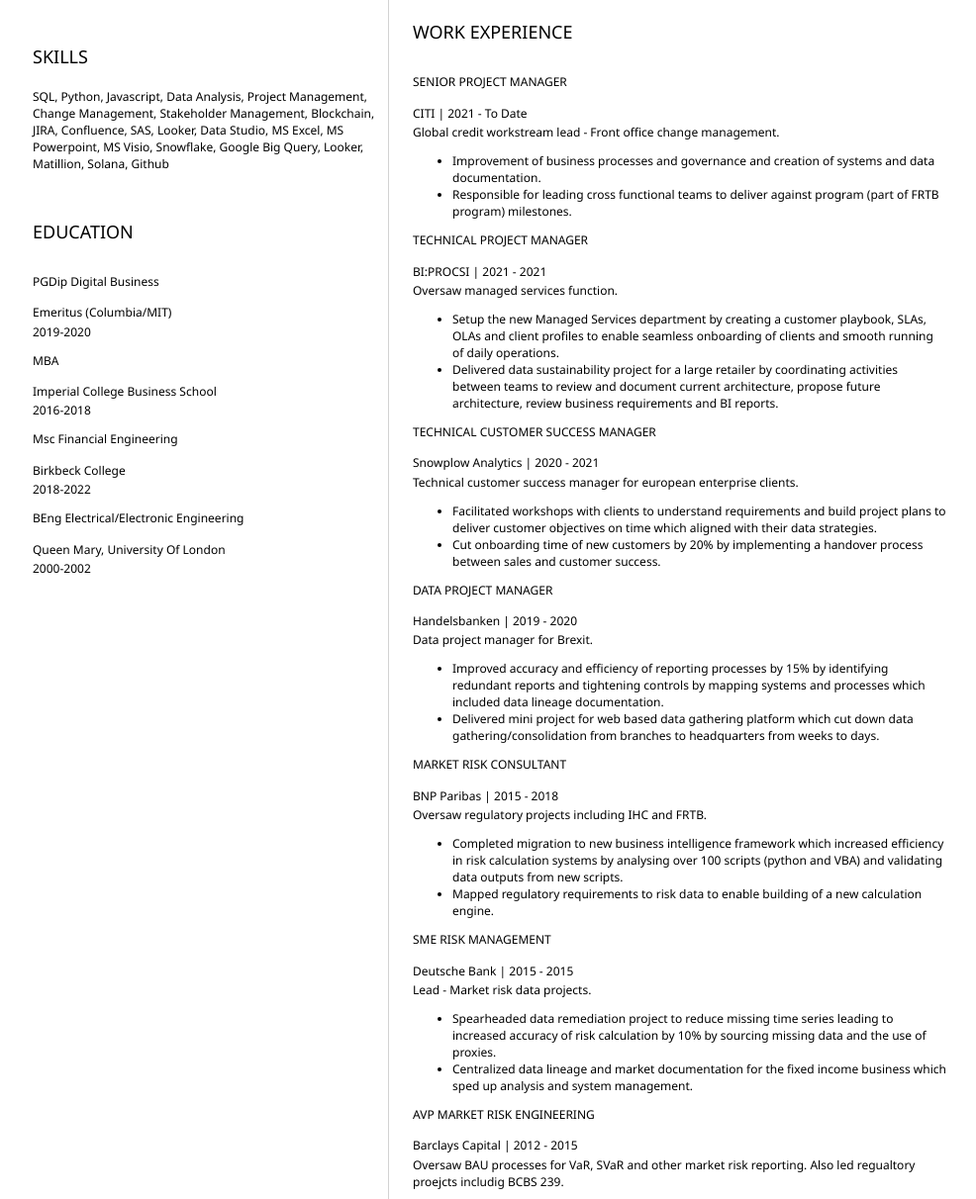
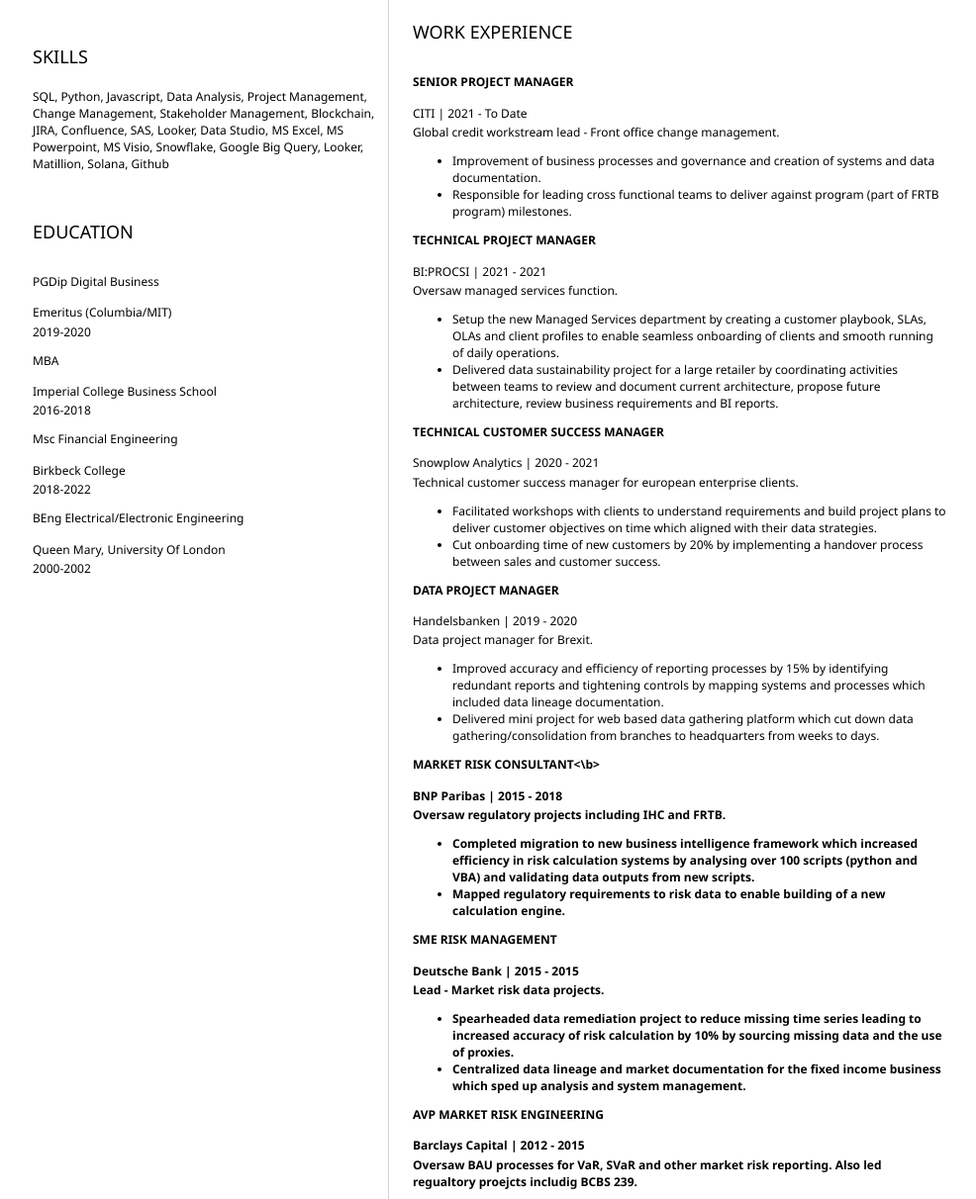
Before and after one commit to banke-a/banke-ajayi, a plain HTML site: page index.html in a window 1280 px wide. Shown: the part 309-1521 px from the top of the page at 99% size, without its empty margins (151-1137 px from the left). Drawn offline with Linux system fonts and the light colour scheme.

Commit message:
Update index.html

```diff
--- a/index.html
+++ b/index.html
@@ -81,7 +81,7 @@
 				<section>
 					<h2>WORK EXPERIENCE</h2>
 					<!-- your work experience -->
-                    <h3>SENIOR PROJECT MANAGER</h3>
+                    <h3><b>SENIOR PROJECT MANAGER</b></h3>
 <p>
 		CITI | 2021 - To Date
 </p>
@@ -92,7 +92,7 @@
 		<li>Improvement of business processes and governance and creation of systems and data documentation.</li>
 		<li>Responsible for leading cross functional teams to deliver against program (part of FRTB program) milestones.</li>
 </ul>
-<h3>TECHNICAL PROJECT MANAGER</h3>
+<h3><b>TECHNICAL PROJECT MANAGER</b></h3>
 <p>
     BI:PROCSI | 2021 - 2021
 </p>
@@ -103,7 +103,7 @@
 		<li>Setup the new Managed Services department by creating a customer playbook, SLAs, OLAs and client profiles to enable seamless onboarding of clients and smooth running of daily operations.</li>
 		<li>Delivered data sustainability project for a large retailer by coordinating activities between teams to review and document current architecture, propose future architecture, review business requirements and BI reports.</li>
 </ul>
-<h3>TECHNICAL CUSTOMER SUCCESS MANAGER</h3>
+<h3><b>TECHNICAL CUSTOMER SUCCESS MANAGER</b></h3>
 <p>
 		Snowplow Analytics | 2020 - 2021
 </p>
@@ -114,7 +114,7 @@
 		<li>Facilitated workshops with clients to understand requirements and build project plans to deliver customer objectives on time which aligned with their data strategies.</li>
 		<li>Cut onboarding time of new customers by 20% by implementing a handover process between sales and customer success.</li>
 </ul>
-<h3>DATA PROJECT MANAGER</h3>
+<h3><b>DATA PROJECT MANAGER</b></h3>
 <p>
     Handelsbanken | 2019 - 2020
 </p>
@@ -125,7 +125,7 @@
 		<li>Improved accuracy and efficiency of reporting processes by 15% by identifying redundant reports and tightening controls by mapping systems and processes which included data lineage documentation.</li>
 		<li>Delivered mini project for web based data gathering platform which cut down data gathering/consolidation from branches to headquarters from weeks to days.</li>
 </ul>
-<h3>MARKET RISK CONSULTANT</h3>
+<h3><b>MARKET RISK CONSULTANT<\b></h3>
 <p>
 		BNP Paribas | 2015 - 2018
 </p>
@@ -136,7 +136,7 @@
 		<li>Completed migration to new business intelligence framework which increased efficiency in risk calculation systems by analysing over 100 scripts (python and VBA) and validating data outputs from new scripts. </li>
 		<li>Mapped regulatory requirements to risk data to enable building of a new calculation engine.</li>
 </ul>
-<h3>SME RISK MANAGEMENT</h3>
+<h3><b>SME RISK MANAGEMENT</b></h3>
 <p>
     Deutsche Bank | 2015 - 2015
 </p>
@@ -147,7 +147,7 @@
 		<li>Spearheaded data remediation project to reduce missing time series leading to increased accuracy of risk calculation by 10% by sourcing missing data and the use of proxies.</li>
 		<li>Centralized data lineage and market documentation for the fixed income business which sped up analysis and system management.</li>
 </ul>
-<h3>AVP MARKET RISK ENGINEERING</h3>
+<h3><b>AVP MARKET RISK ENGINEERING</b></h3>
 <p>
 		Barclays Capital | 2012 - 2015
 </p>
@@ -158,7 +158,7 @@
 		<li>Developed a team of highly skilled technologists in the UK and Singapore, employing a compelling coaching style to accelerate team and individual performance.</li>
 		<li>Established a shared team ethos and standardized practices to create knowledge sharing and continual learning.</li>
 </ul>
-<h3>MARKET RISK ANALYST</h3>
+<h3><b>MARKET RISK ANALYST</b></h3>
 <p>
 		BNP Paribas | 2011 - 2012
 </p>
@@ -169,7 +169,7 @@
 		<li>Verification of daily VaR, stress VaR and VaR impact analysis for IR and FX.</li>
 		<li>Worked with methodology team and FO to implement changes in the risk system.</li>
 </ul>
-<h3>CASH EQUITIES ASSOCIATE</h3>
+<h3><b>CASH EQUITIES ASSOCIATE</b></h3>
 <p>
 		MARKIT | 2008 - 2011
 </p>
```
